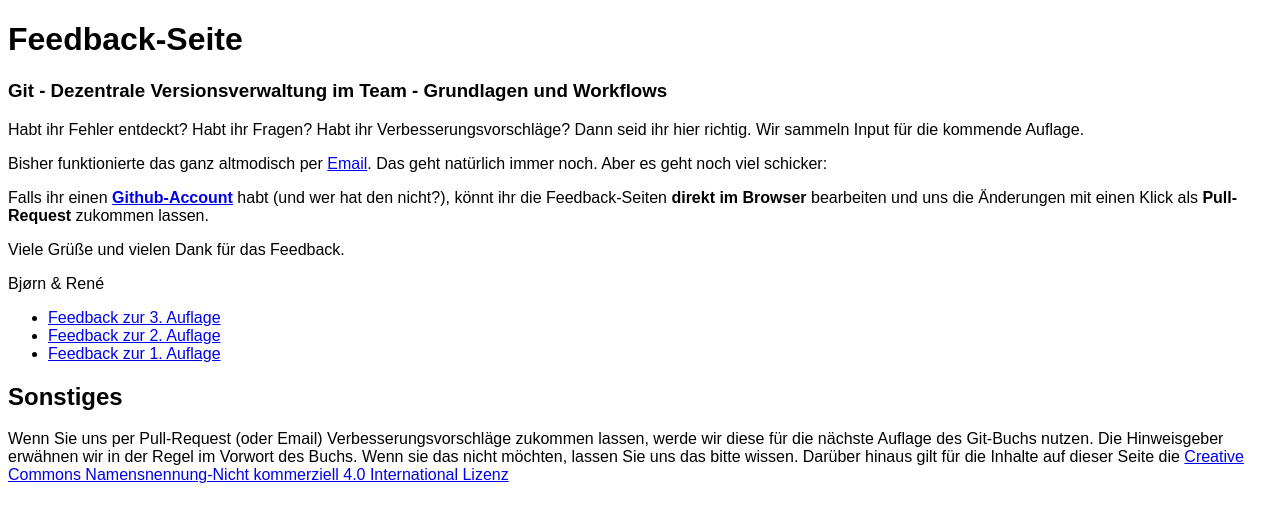
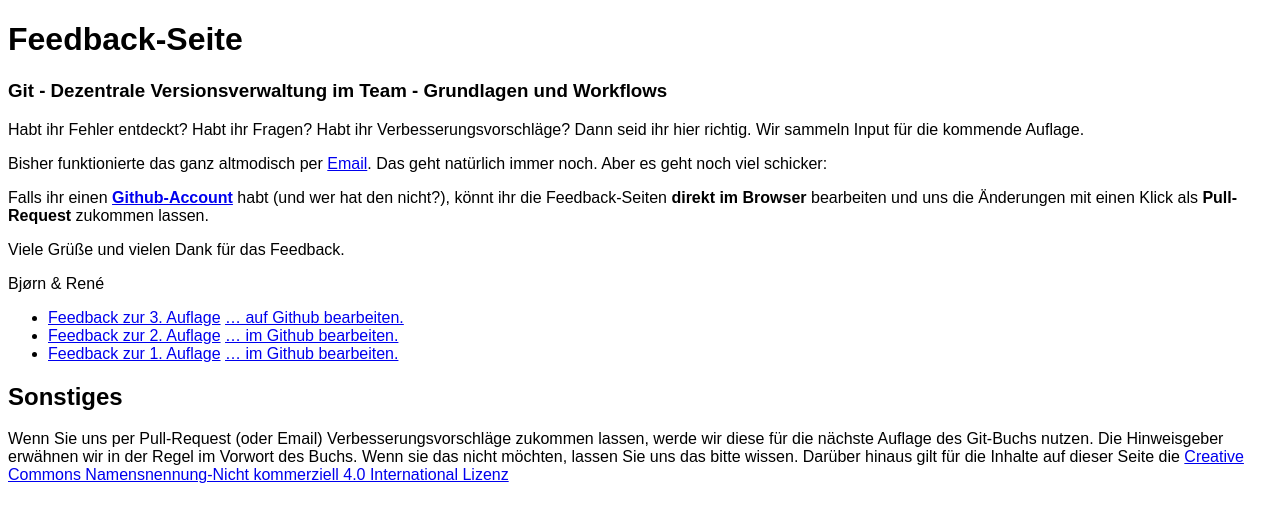
Before and after one commit to kapitel26/gitbuch-feedback, a Jekyll site: the page built from index.md, in a window 1280 px wide. Shown: the top 522 px of the page. Built offline with Jekyll 4.4.1, drawn with Linux system fonts in a browser that asks for light colours.

Commit message:
Links zum Bearbeiten auf Github hinzufügen.

```diff
--- a/index.md
+++ b/index.md
@@ -19,9 +19,9 @@ Viele Grüße und vielen Dank für das Feedback.
 
 Bjørn & René
 
- * [Feedback zur 3. Auflage](feedback-git-buch-auflage-3.html)
- * [Feedback zur 2. Auflage](feedback-git-buch-auflage-2.html)
- * [Feedback zur 1. Auflage](feedback-git-buch-auflage-1.html)
+ * [Feedback zur 3. Auflage](feedback-git-buch-auflage-3.html) [... auf Github bearbeiten.](https://github.com/bstachmann/gitbuch-feedback/blob/gh-pages/feedback-git-buch-auflage-3.md)
+ * [Feedback zur 2. Auflage](feedback-git-buch-auflage-2.html) [... im Github bearbeiten.](https://github.com/bstachmann/gitbuch-feedback/blob/gh-pages/feedback-git-buch-auflage-2.md)
+ * [Feedback zur 1. Auflage](feedback-git-buch-auflage-1.html) [... im Github bearbeiten.](https://github.com/bstachmann/gitbuch-feedback/blob/gh-pages/feedback-git-buch-auflage-1.md)
 
 ## Sonstiges
 
```
